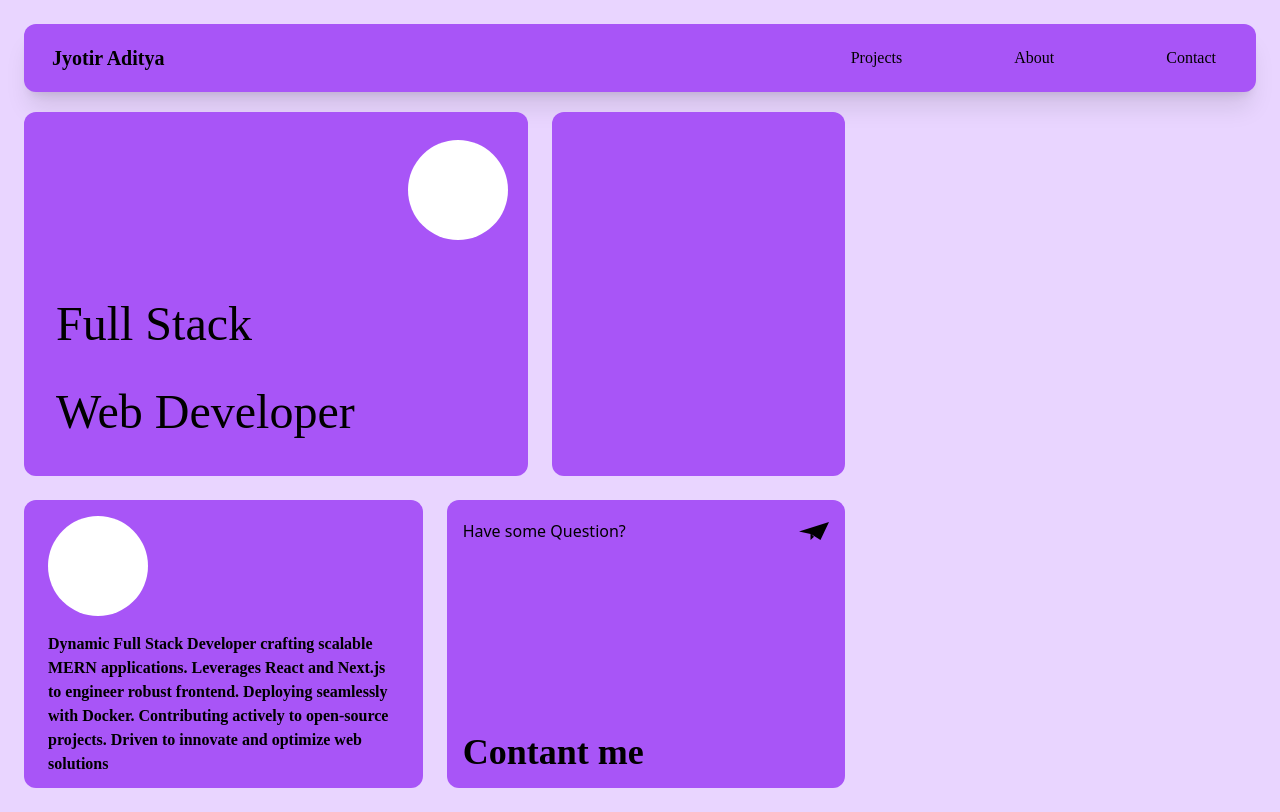
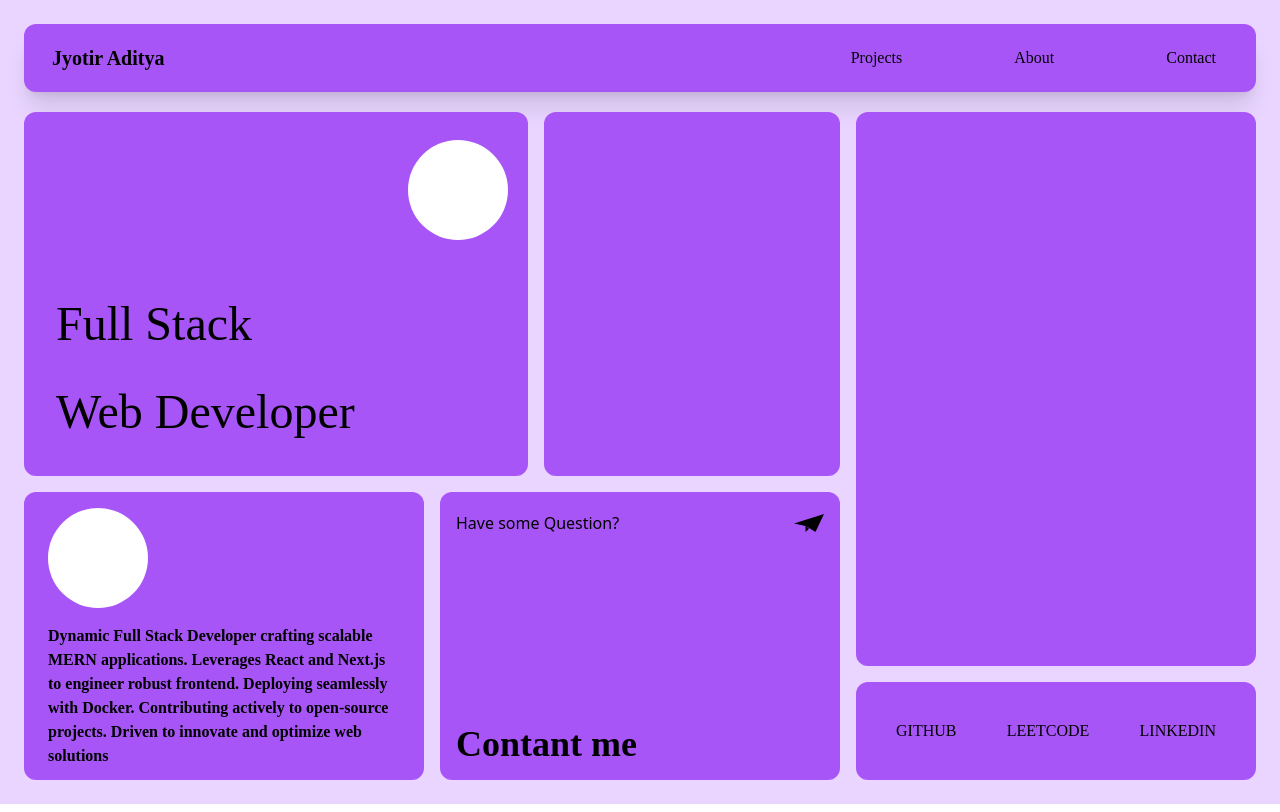
Before and after one commit to Jyotiraditya24/portfolio, a React (Vite) app: page / in a window 1280 px wide. Built offline with nearby package versions, Linux system fonts and the light colour scheme; a web font is replaced by a local one.

Commit message:
Layout ready

```diff
--- a/src/components/Landing.jsx
+++ b/src/components/Landing.jsx
@@ -3,9 +3,9 @@ import { SiMinutemailer } from "react-icons/si";
 
 const Landing = () => {
   return (
-    <div className="w-full grid grid-cols-12">
+    <div className="w-full grid grid-cols-12 gap-x-4">
       {/* LEFT SIDE OF GRID */}
-      <div className="w-full grid col-span-8 grid-cols-8 lg:gap-6 2xl:gap-10">
+      <div className="w-full grid col-span-8 grid-cols-8 lg:gap-4 2xl:gap-10">
         {/* 1st */}
         <div className="col-span-5 bg-purple-500 rounded-xl pl-8 flex flex-col pt-2 pb-10 gap-y-10">
           <div className="flex flex-row w-full justify-end items-center p-5">
@@ -45,8 +45,16 @@ const Landing = () => {
       </div>
 
       {/* RIGHT SIDE OF GRID */}
-      <div className="col-span-4">
-        <div></div>
+      <div className="col-span-4 rounded-xl grid grid-rows-12 gap-y-4">
+        <div className="bg-purple-500 row-span-10 rounded-xl"></div>
+
+        <div className="bg-purple-500 row-span-2 rounded-xl">
+          <div className="flex flex-row w-full justify-between items-center h-full px-10 font-asil">
+            <a href="">GITHUB</a>
+            <a href="">LEETCODE</a>
+            <a href="">LINKEDIN</a>
+          </div>
+        </div>
       </div>
     </div>
   );
```
